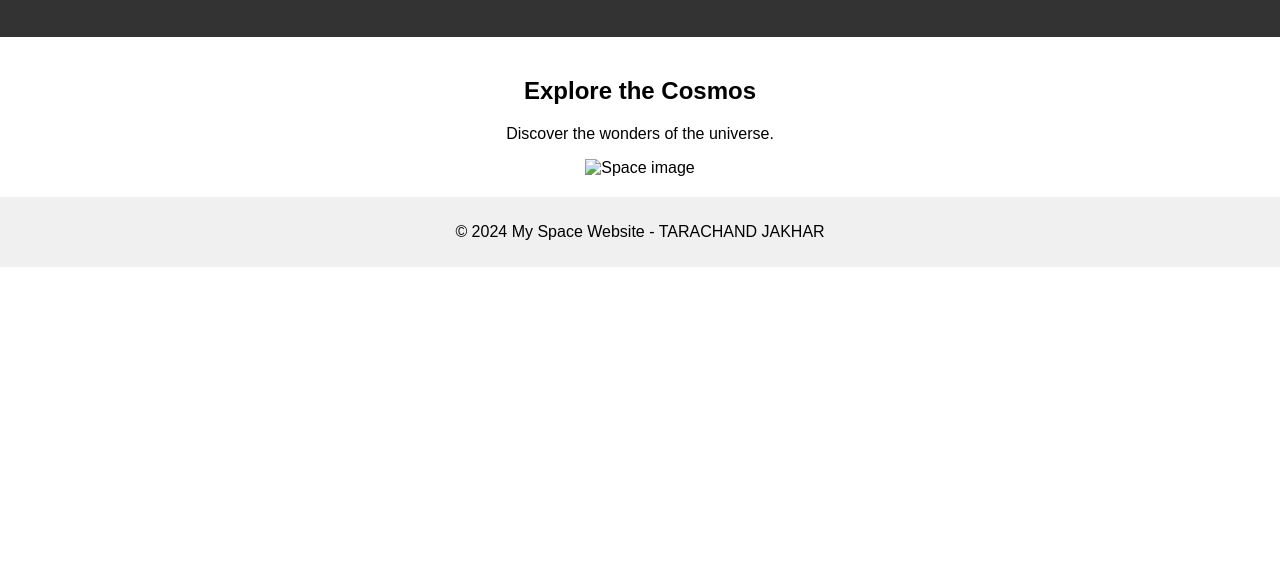
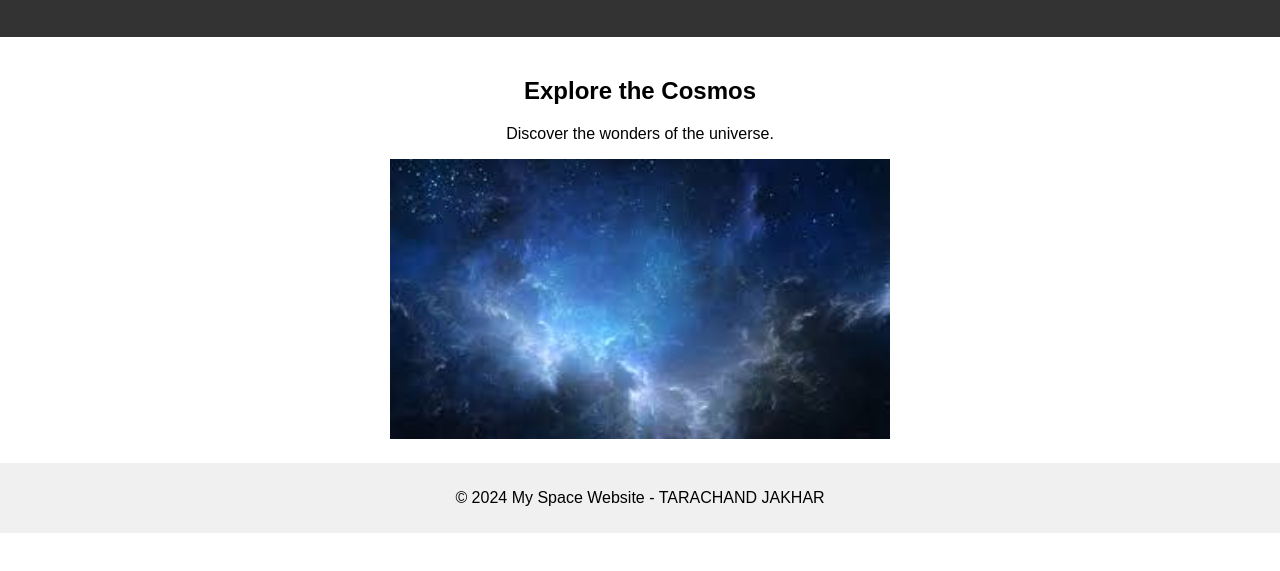
Before and after one commit to TARACHANDJAKHAR/space, a plain HTML site: page index.html in a window 1280 px wide. Shown: the part 141-712 px from the top of the page. Drawn offline with Linux system fonts and the light colour scheme.

Commit message:
Update index.html

```diff
--- a/index.html
+++ b/index.html
@@ -23,7 +23,7 @@
         <section>
             <h2>Explore the Cosmos</h2>
             <p>Discover the wonders of the universe.</p>
-            <img src="space" alt="Space image">
+            <img src="space.jpg" alt="Space image">
         </section>
     </main>
 
```
